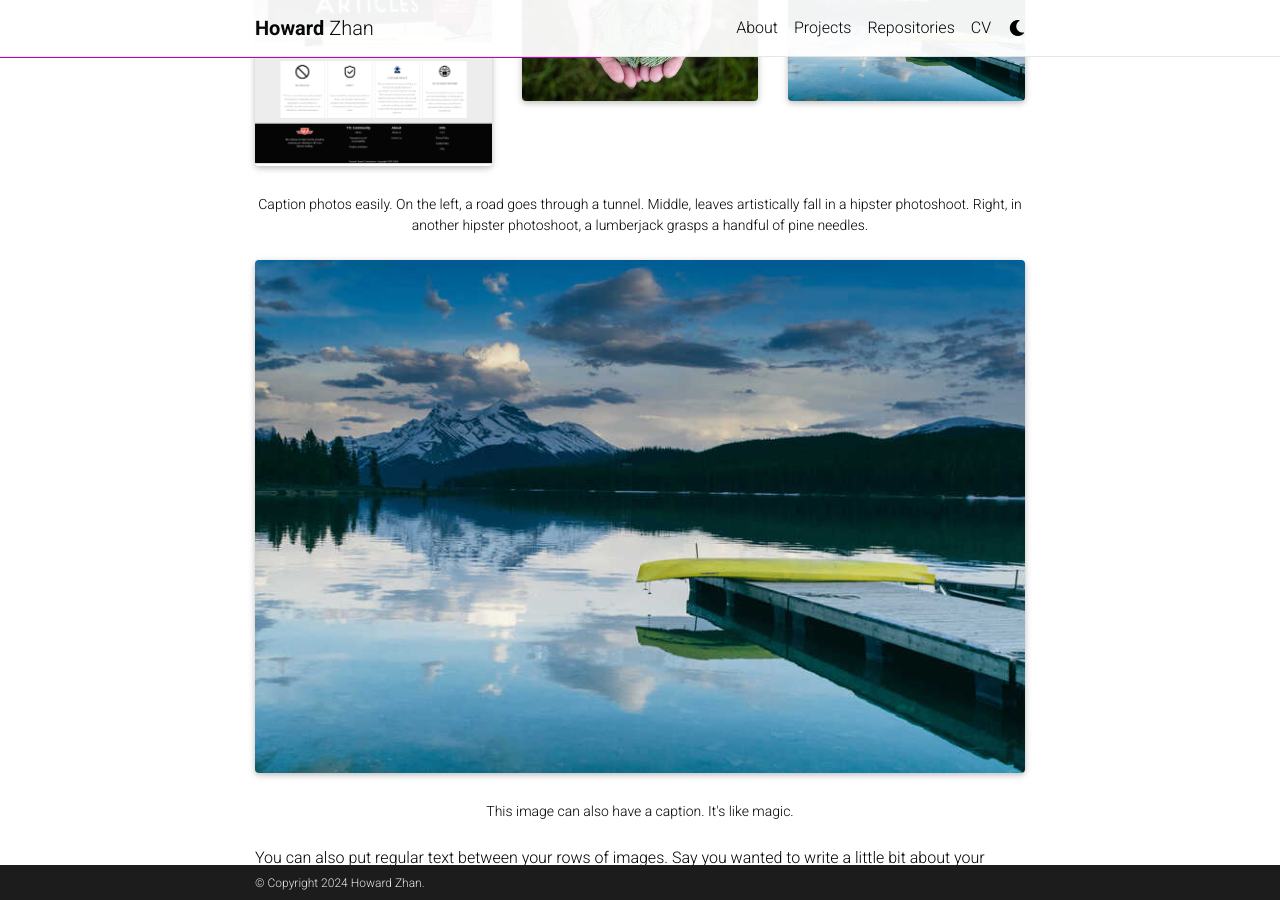
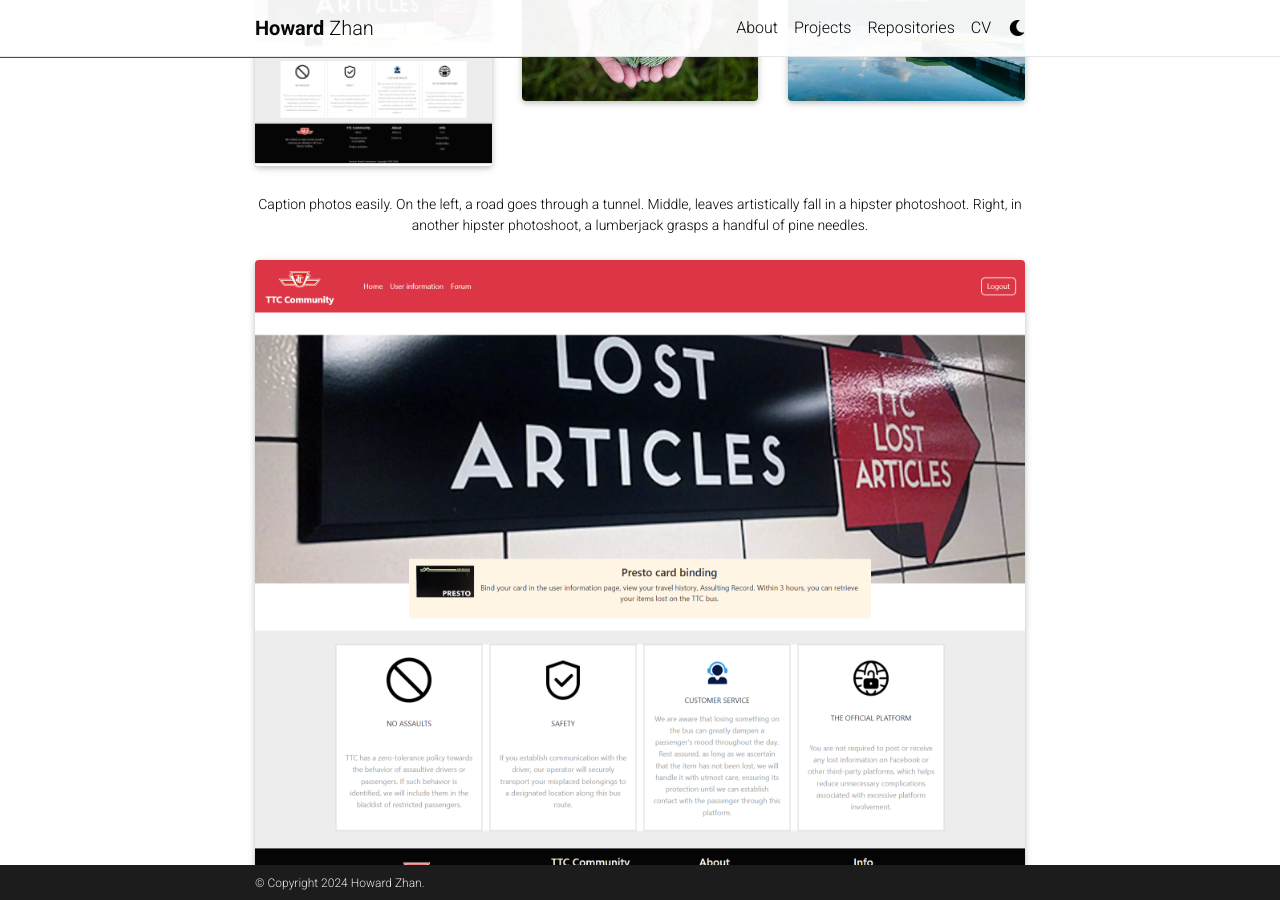
Before and after one commit to huayezhan/resume, a Jekyll site: the page built from _projects/1_project.md, in a window 1280 px wide and 900 px high, scrolled down 725 px. Built offline with Jekyll 4.4.1, drawn with Linux system fonts in a browser that asks for light colours; comment, search, counter and statistics services are not loaded; a style sheet for code colours, icons or effects is not loaded.

Commit message:
added project-ttc

```diff
--- a/_projects/1_project.md
+++ b/_projects/1_project.md
@@ -44,7 +44,7 @@
 </div>
 <div class="row">
     <div class="col-sm mt-3 mt-md-0">
-        {% include figure.html path="assets/img/5.jpg" title="example image" class="img-fluid rounded z-depth-1" %}
+        {% include figure.html path="assets/img/ttchomepage.png" title="example image" class="img-fluid rounded z-depth-1" %}
     </div>
 </div>
 <div class="caption">
```
